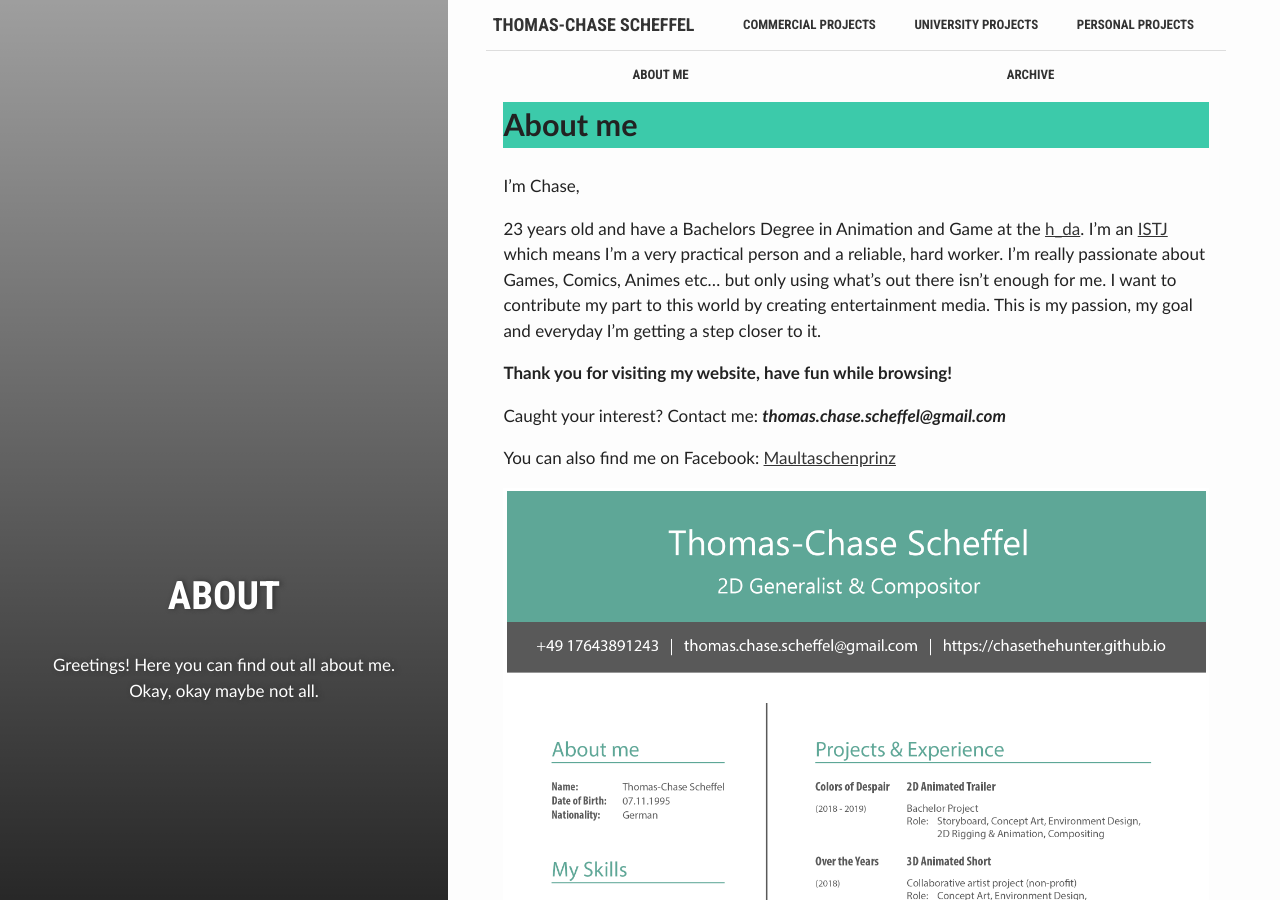
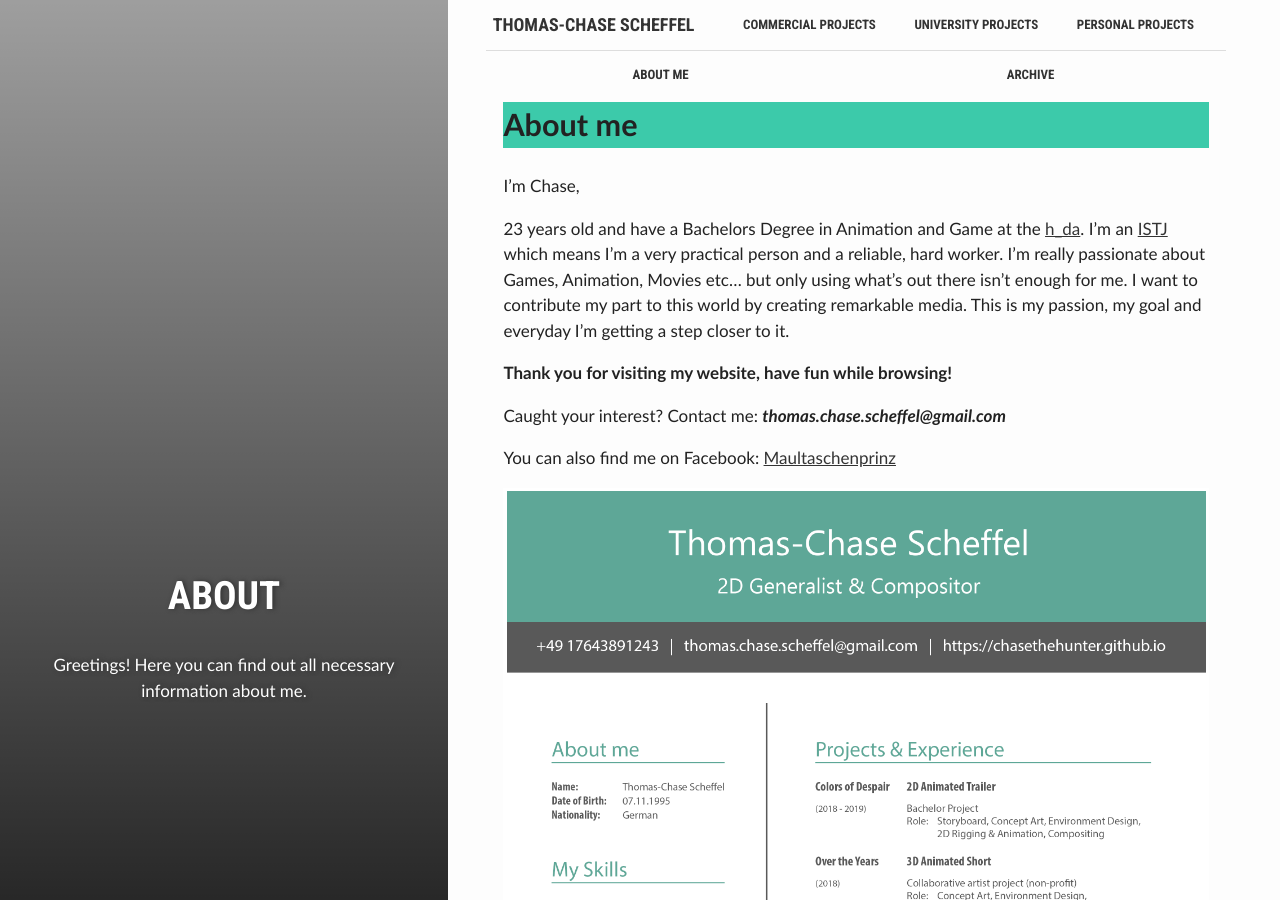
Before and after one commit to ChaseTheHunter/chasethehunter.github.io, a Jekyll site: the page built from about.md, in a window 1280 px wide and 900 px high. Built offline with Jekyll 4.4.1, drawn with Linux system fonts in a browser that asks for light colours.

Commit message:
Updated About Me

```diff
--- a/about.md
+++ b/about.md
@@ -4,14 +4,14 @@
 title: "About"
 crawlertitle: "About"
 permalink: /about/
-summary: "Greetings! Here you can find out all about me. Okay, okay maybe not all."
+summary: "Greetings! Here you can find out all necessary information about me."
 active: about
 ---
 
 ## **About me**
 I'm Chase,
 
-23 years old and have a Bachelors Degree in Animation and Game at the [h_da](https://www.h-da.de/studium/studienangebot/studiengaenge/architektur-medien-und-design/animation-game-ba/). I'm an [ISTJ](https://www.16personalities.com/istj-personality) which means I'm a very practical person and a reliable, hard worker. I'm really passionate about Games, Comics, Animes etc... but only using what's out there isn't enough for me. I want to contribute my part to this world by creating entertainment media. This is my passion, my goal and everyday I'm getting a step closer to it.
+23 years old and have a Bachelors Degree in Animation and Game at the [h_da](https://www.h-da.de/studium/studienangebot/studiengaenge/architektur-medien-und-design/animation-game-ba/). I'm an [ISTJ](https://www.16personalities.com/istj-personality) which means I'm a very practical person and a reliable, hard worker. I'm really passionate about Games, Animation, Movies etc... but only using what's out there isn't enough for me. I want to contribute my part to this world by creating remarkable media. This is my passion, my goal and everyday I'm getting a step closer to it.
 
 **Thank you for visiting my website, have fun while browsing!**
 
@@ -20,4 +20,4 @@
 You can also find me on Facebook:
 [Maultaschenprinz](https://www.facebook.com/Maultaschenprinz/)
 
-![Thomas-Chase Scheffel CV]({{ site.images }}/unip/resume.png)
+![Thomas-Chase Scheffel CV]({{ site.images }}/unip/Resume.png)
```
